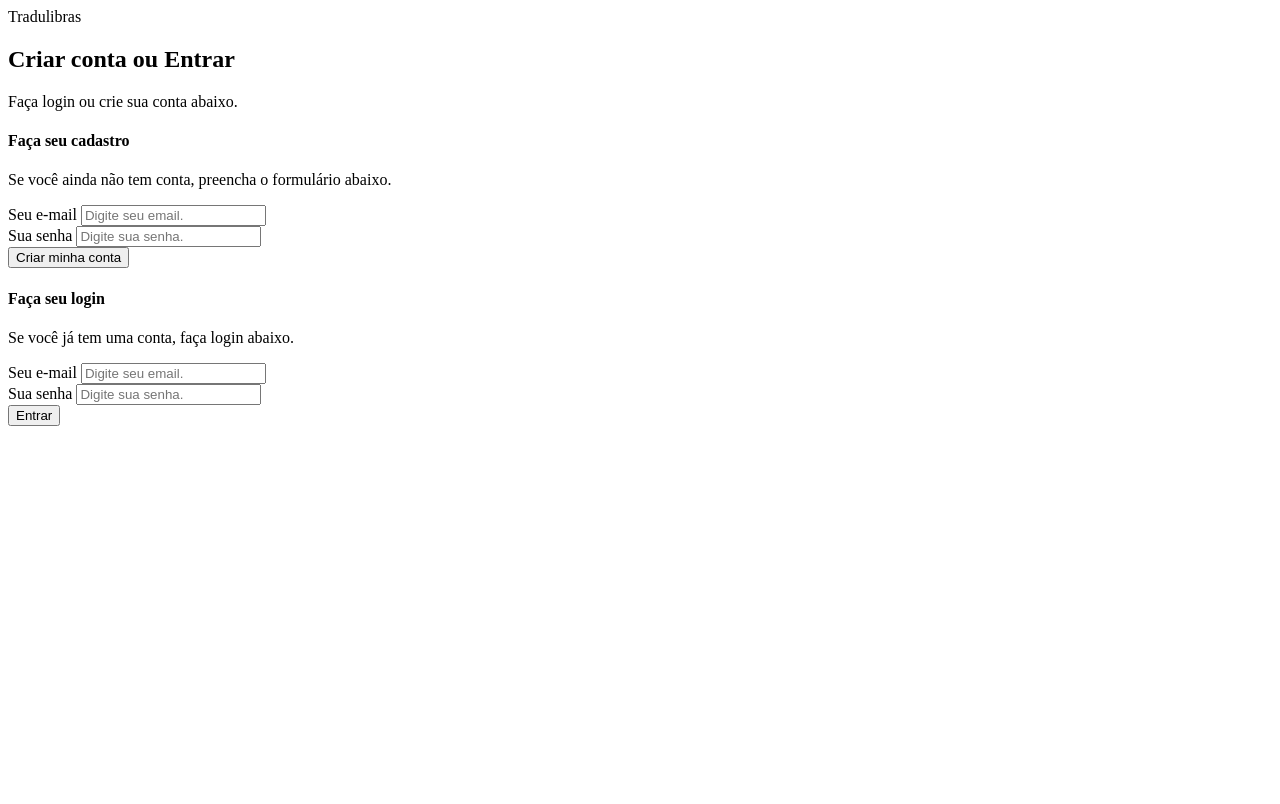
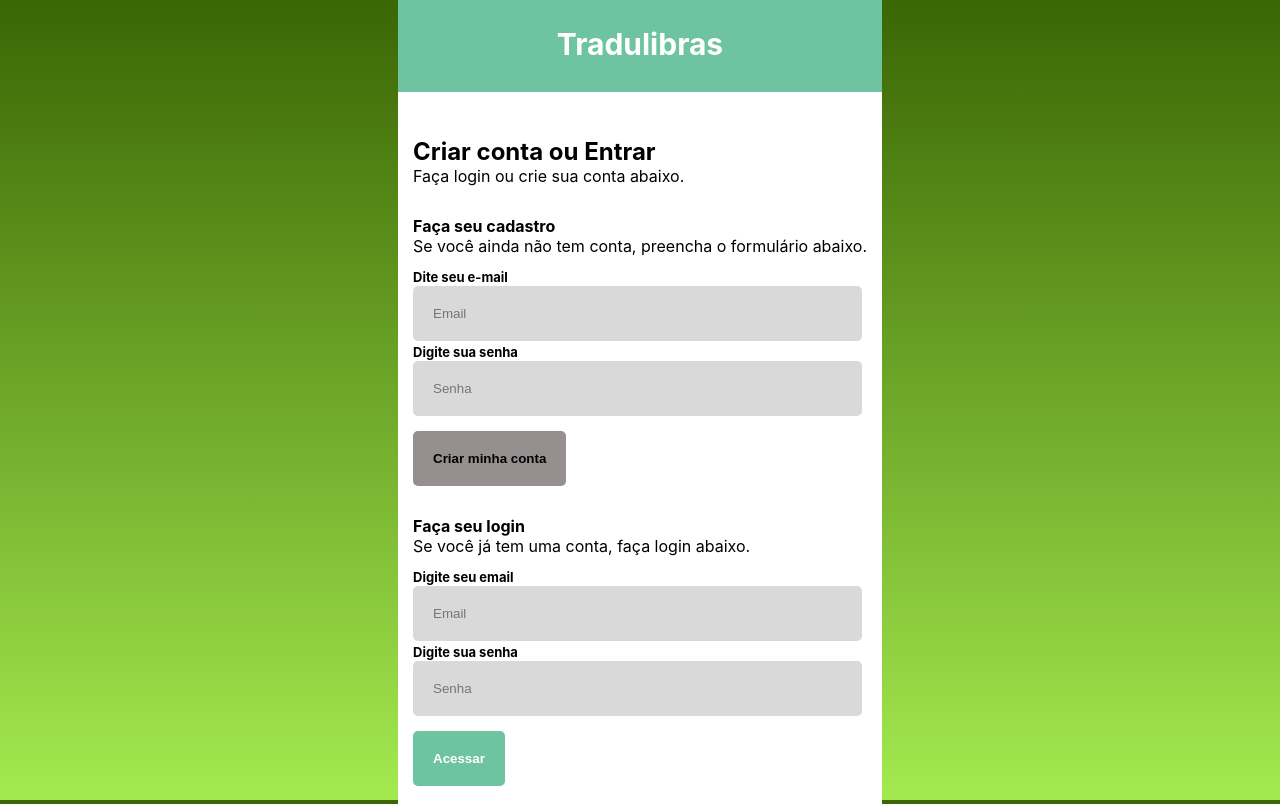
Before and after one commit to OLemonPie/TradulibrasFrontend, a plain HTML site: page login.html in a window 1280 px wide. Drawn offline with Linux system fonts and the light colour scheme.

Commit message:
CSS de login feito

```diff
--- a/login.html
+++ b/login.html
@@ -1,38 +1,47 @@
-
+<!DOCTYPE html>
+<html lang="pt-br">
 <head>
-
-    <header>Tradulibras</header>
+  <meta charset="UTF-8">
+  <meta name="viewport" content="width=device-width, initial-scale=1.0">
+  <link rel="stylesheet" href="public/css/styleteste.css">
+  <title>Tradulibras</title>
 </head>
 
 
 <body>
+
+
         <div class="container">
+          <header>Tradulibras</header>
+
           <div class="row">
-            <div class="col-lg-2"></div>
+            <div class="col-lg-2"></div> <!-- ?Não entendi isso aqui -->
 
-            <div class="col-lg-8 my-3">
-                  <h2 class="text-center">Criar conta ou Entrar</h2>
-                  <p class="text-center lead">Faça login ou crie sua conta abaixo.</p>
+
+            <div class="col-lg-8-my-3">
+
 
                   <div class="row">
+                    <h2 class="text-center">Criar conta ou Entrar</h2>
+                    <p class="text-center lead">Faça login ou crie sua conta abaixo.</p>
+
 
                     <div class="col-lg my-5">
                       <h4>Faça seu cadastro</h4>
-                      <p>Se você ainda não tem conta, preencha o formulário abaixo.</p>
-
-
+                      <p >Se você ainda não tem conta, preencha o formulário abaixo.</p>
                       <form action="/login/register" method="post">
                         <div class="form-group">
-                          <label>Seu e-mail</label>
-                          <input type="email" class="form-control" name="email"  placeholder="Digite seu email.">
+                          <label class="diminutivo">Dite seu e-mail</label>
+                          <br>
+                          <input type="email" class="form-control" name="email"  placeholder="Email">
                         </div>
                         <div class="form-group">
-                          <label>Sua senha</label>
-                          <input type="password" class="form-control" name="password"  placeholder="Digite sua senha.">
+                          <label class="diminutivo">Digite sua senha</label>
+                          <br>
+                          <input type="password" class="form-control" name="password"  placeholder="Senha">
                         </div>
-                        <button type="submit" class="btn btn-primary">Criar minha conta</button>
+                        <button type="submit" class="btn-btn-primary">Criar minha conta</button>
                       </form>
-
                     </div>
 
 
@@ -43,18 +52,21 @@
 
                       <form action="/login/login" method="POST">
                         <div class="form-group">
-                          <label>Seu e-mail</label>
-                          <input type="email" class="form-control" name="email"  placeholder="Digite seu email.">
+                          <label class="diminutivo">Digite seu email</label>
+                          <br>
+                          <input type="email" class="form-control" name="email"  placeholder="Email">
                         </div>
                         <div class="form-group">
-                          <label>Sua senha</label>
-                          <input type="password" class="form-control" name="password"  placeholder="Digite sua senha.">
+                          <label class="diminutivo">Digite sua senha</label>
+                          <br>
+                          <input type="password" class="form-control" name="password"  placeholder="Senha">
                         </div>
-                        <button type="submit" class="btn btn-primary">Entrar</button>
+                        <button type="submit" class="btn-btn-primary botaoacessar">Acessar</button>
                       </form>
                     </div>
 
                   </div>
+
             </div>
 
             <div class="col-lg-2"></div>
@@ -62,3 +74,5 @@
         </div>
 
 </body>
+
+</html>
--- /dev/null
+++ b/public/css/styleteste.css
@@ -0,0 +1,84 @@
+:root{
+   --cor0: #6ec4a0; /* Cor do cabeçalho */
+   --cor1: #d9d9d9; /* Cor de alguns botões */
+   --cor2: #786f6f; /* Cor de algumas fontes (de algumas letras dentro das caixas de texto) */
+   --cor3: #968f8f; /* Cor do botão criar cadastro*/
+   --cor4: #6ec3a0; /* Cor do botão acessar*/
+   font-family:  -apple-system, system-ui,  BlinkMacSystemFont, 'Segoe UI', Roboto, Oxygen, Ubuntu, Cantarell, 'Open Sans', 'Helvetica Neue', sans-serif ;
+}
+
+*{
+    margin: 0px;
+    padding: 0px;
+    height: auto;
+    width: auto;
+
+}
+
+.col-lg-8-my-3 {
+    background-color: white;
+    padding: 15px;
+    box-sizing: border-box;
+    height: 89vh;
+}
+
+h2, h4{
+    margin-top: 30px;
+}
+
+
+  body, html  {
+
+    height: 100vh;
+    width: 100vw;
+    display: flex;
+    justify-content: center;
+    align-items: center;
+    background-image: linear-gradient(to top, #A4EA4F, #3A6604);
+    border-radius: 20px;
+  }
+
+
+  header {
+    position: flex;
+    background-color: var(--cor0);
+    color: white;
+    padding: 30px;
+    font-size: 30px;
+    text-align: center;
+    font-weight: bold;
+  }
+
+  .form-control{
+    padding: 20px;
+    background-color: var(--cor1);
+    color: var(--cor2);
+    border-radius: 5px;
+    border: none;
+    width: 90%;
+    font-weight: lighter;
+  }
+
+  label.diminutivo {
+    font-size: small;
+    font-weight: bold;
+    margin-top: 100px;
+}
+
+p{
+    margin-bottom: 10px;
+}
+
+button.btn-btn-primary {
+    background-color: var(--cor3);
+    border: none;
+    border-radius: 5px;
+    padding: 20px;
+    margin-top: 15px;
+    font-weight: bold;
+}
+
+button.botaoacessar{
+    background-color: var(--cor4);
+    color: white;
+}
```
Also changed, not shown: index.html (+1 -4 lines), loginn.html (deleted, +0 -3 lines).
